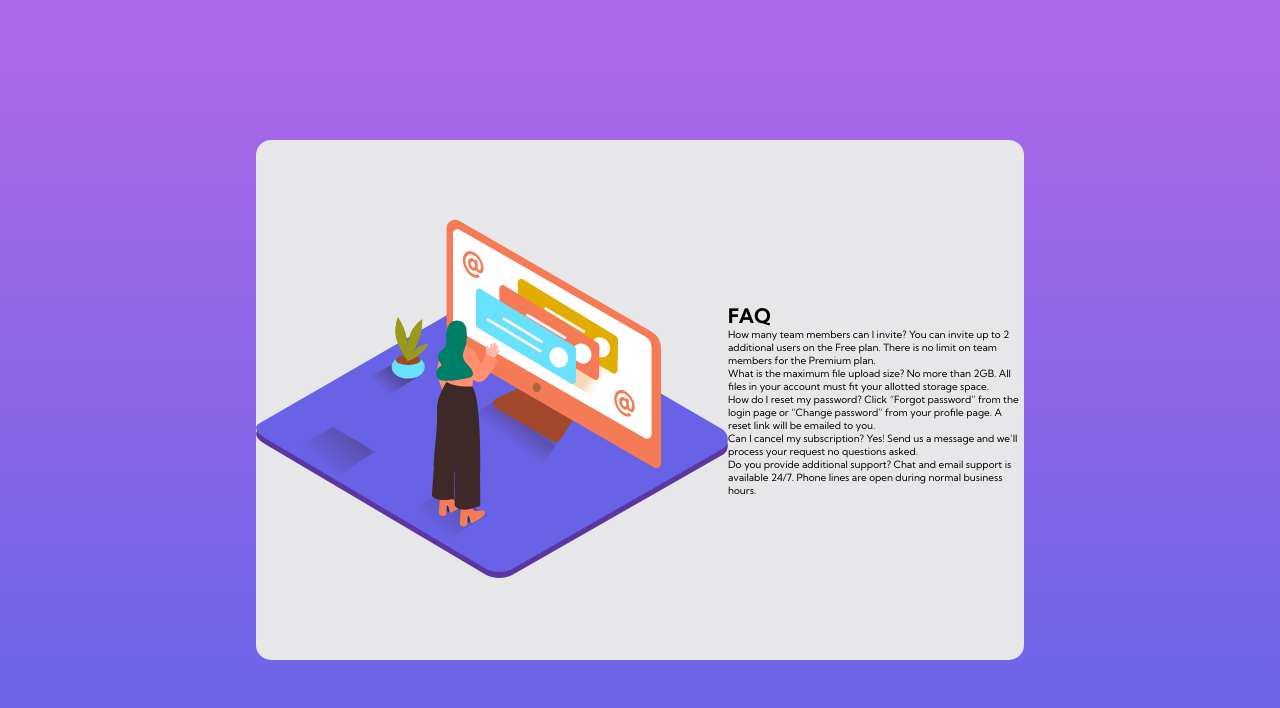
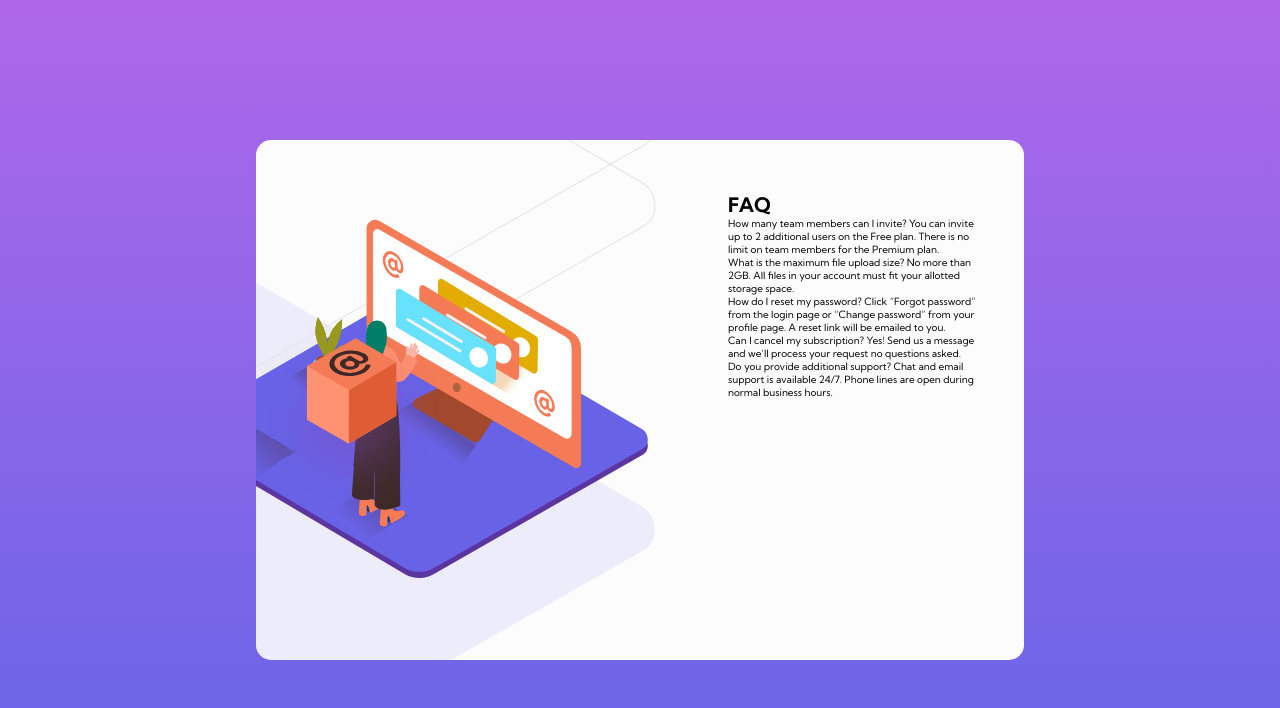
Before and after one commit to bubahaze/faq-accordion-card-main, a plain HTML site: page index.html in a window 1280 px wide. Drawn offline with Linux system fonts and the light colour scheme.

Commit message:
position imgs

```diff
--- a/index.html
+++ b/index.html
@@ -20,10 +20,15 @@
 </head>
 
 <body>
+
+    <img class="box" src="images/illustration-box-desktop.svg" alt="box-illustration">
     <div class="flexbox-container">
+
         <div class="woman-image">
-            <img src="images/illustration-woman-online-desktop.svg" alt="woman-ilustration">
+            <img class="illustration" src="images/illustration-woman-online-desktop.svg" alt="woman-ilustration">
+            <img class="pattern" src="images/bg-pattern-desktop.svg" alt="desktop-pattern" width="300px">
         </div>
+
         <div class="faq">
             <h1>FAQ</h1>
             <div class="first question">
--- a/style/style.scss
+++ b/style/style.scss
@@ -28,10 +28,22 @@ body {
     //centering a div has never been easier! Look below:
     display: grid;
     place-items: center;
+    position: relative;
+    //z-index: 1;
+}
+
+.box {
+    //problem ze skalowaniem - zostaje w miejscu, ale gdy tam go do flex-container to obetnie boki przez overflow: hidden...
+    position: absolute;
+    left: 32vh;
+    top: 42vh;
+    z-index: 3;
+    max-width: 25vh;
+    //dodaj cien do boxa!
 }
 
 .flexbox-container {
-    background-color: $light-grayish-blue;
+    background-color: hsl(240, 33%, 99%);
     border-radius: 15px;
     display: flex;
     justify-content: center;
@@ -40,6 +52,38 @@ body {
     max-width: 1000px;
     height: 65%;
     margin: auto;
+    overflow: hidden;
+    //position: relative;
+    //z-index: 0;
+}
+
+.woman-image {
+    //margin-left: -15rem;
+    position: relative;
+    //background-image: url("../images/bg-pattern-desktop.svg");
+}
+
+.illustration {
+    position: relative;
+    z-index: 1;
+    left: -10vh;
+    //top: 0;
+    max-width: 62vh;
+}
+
+.pattern {
+    position: absolute;
+    z-index: 0;
+    left: -80vh;
+    bottom: -30vh;
+    width: 130vh;
+    max-width: 130vh;
+}
+
+.faq {
+    margin-right: 4rem;
+    height: 80%;
+    width: 40%;
 }
 
 .attribution {
```
Also changed, not shown: style/style.css, 1 other file.
